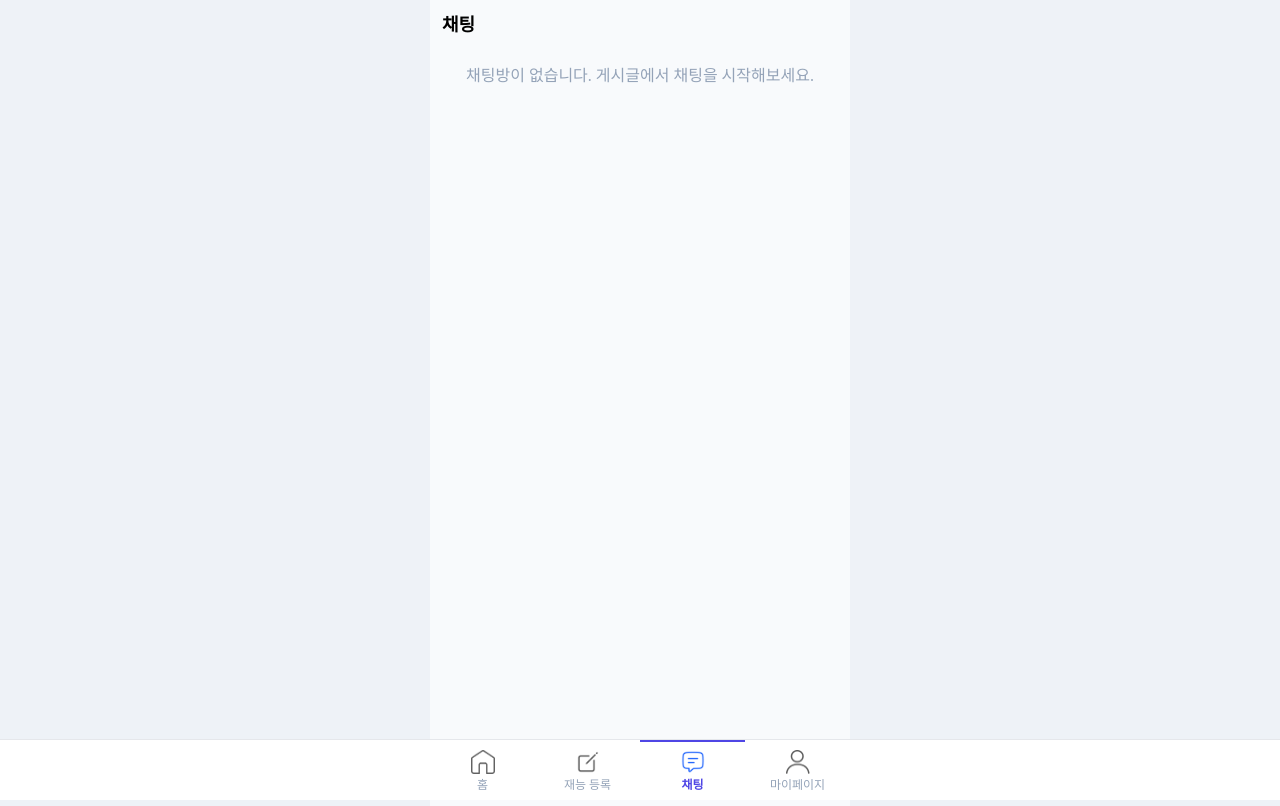
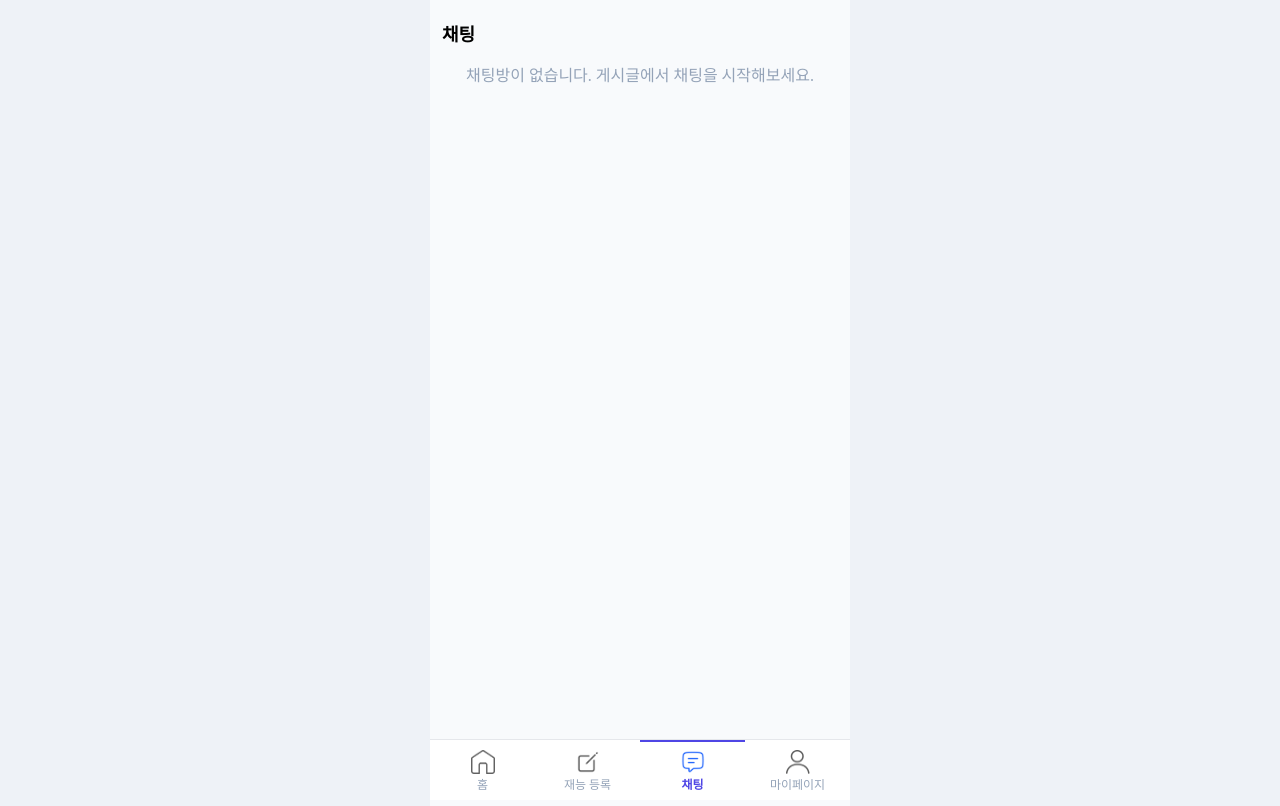
Before and after one commit to LinkUSK/FrontEnd, a React (Vite) app: page /chat in a window 1280 px wide. Built offline with nearby package versions, Linux system fonts and the light colour scheme; no server answers.

Commit message:
사이즈 디테일 수정

```diff
--- a/src/styles/bottomNav.css
+++ b/src/styles/bottomNav.css
@@ -2,9 +2,13 @@
 
 .bottom-nav {
     position: fixed;
-    left: 0;
-    right: 0;
     bottom: 0;
+
+    left: 50%;
+    transform: translateX(-50%);
+
+    width: 100%;
+    max-width: 420px;
     background: #ffffff;
     border-top: 1px solid #e5e7eb;
     z-index: 10;
--- a/src/styles/chat/chat.css
+++ b/src/styles/chat/chat.css
@@ -12,7 +12,7 @@
   display: flex;
   align-items: center;
   gap: 10px;
-  padding: 10px 12px;
+  padding: 20px 12px 0 12px;
 }
 
 .chat-title {
--- a/src/styles/chat/chatRoom.css
+++ b/src/styles/chat/chatRoom.css
@@ -11,7 +11,6 @@
     width: 100%;
     max-width: 420px;
     height: 100vh;
-    max-height: 820px;
     background: #ffffff;
     border-radius: 0;
     box-shadow: 0 0 0 rgba(0, 0, 0, 0);
--- a/src/styles/home.css
+++ b/src/styles/home.css
@@ -22,7 +22,7 @@
 .home-inner {
   flex: 1;
   overflow-y: auto;
-  padding: 0 16px 12px;
+  padding: 0 16px 80px;
   box-sizing: border-box;
 }
 
--- a/src/styles/signUp.css
+++ b/src/styles/signUp.css
@@ -15,7 +15,7 @@
   border-radius: 0;
   box-shadow: 0 0 0 rgba(0, 0, 0, 0);
   box-sizing: border-box;
-  padding: 0 24px 24px;
+  padding: 30px 24px 24px;
   display: flex;
   flex-direction: column;
   min-height: 0;
```
